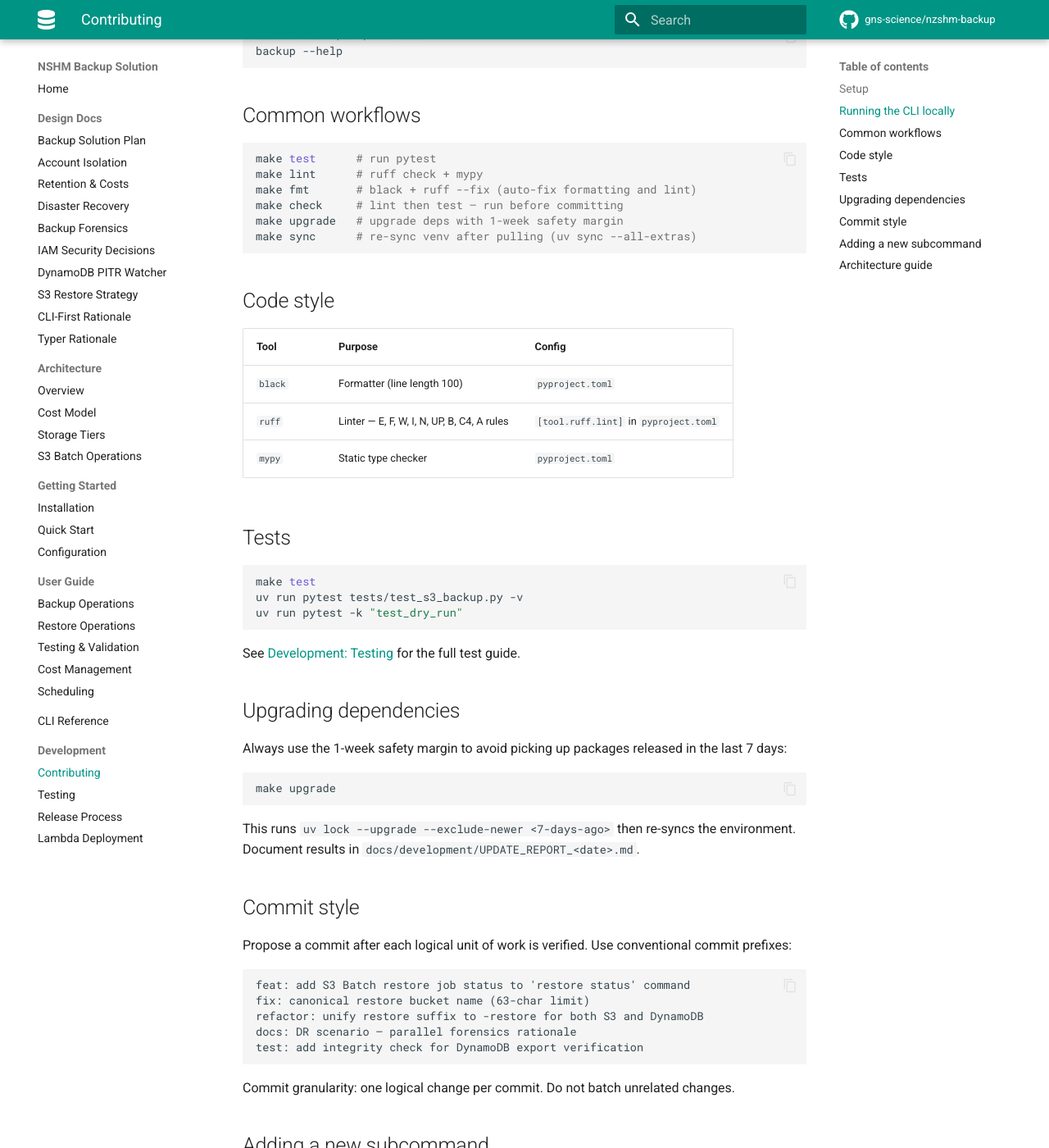
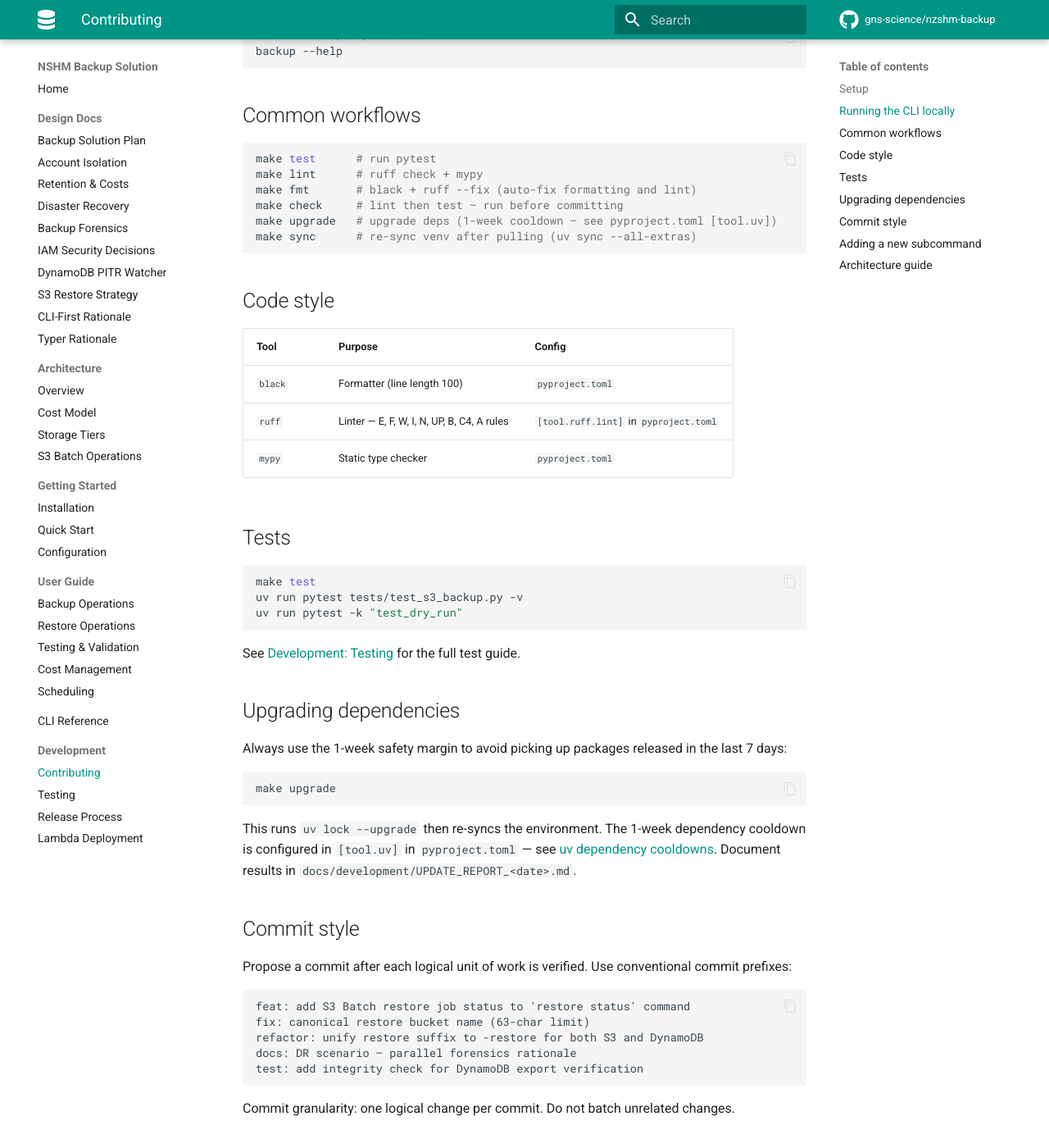
Before and after one commit to GNS-Science/aws-snapshot, an MkDocs documentation site: the page built from docs/development/contributing.md, in a window 1280 px wide and 1400 px high, scrolled down 627 px. Shown: the whole window at 82% size. Built offline with MkDocs 1.6.1 and Material for MkDocs 9.7.7, drawn with Linux system fonts in a browser that asks for light colours; comment, search, counter and statistics services are not loaded; the version menu is left out.

Commit message:
chore: centralise uv exclude-newer cooldown in pyproject.toml
Add [tool.uv] exclude-newer = "1 week" so the 1-week dependency cooldown
is declared once in config rather than computed at make-time. Simplify
Makefile upgrade target accordingly and update contributing docs.

````diff
--- a/docs/development/contributing.md
+++ b/docs/development/contributing.md
@@ -35,7 +35,7 @@
 make lint      # ruff check + mypy
 make fmt       # black + ruff --fix (auto-fix formatting and lint)
 make check     # lint then test — run before committing
-make upgrade   # upgrade deps with 1-week safety margin
+make upgrade   # upgrade deps (1-week cooldown — see pyproject.toml [tool.uv])
 make sync      # re-sync venv after pulling (uv sync --all-extras)
 ```
 
@@ -65,7 +65,7 @@
 make upgrade
 ```
 
-This runs `uv lock --upgrade --exclude-newer <7-days-ago>` then re-syncs the environment. Document results in `docs/development/UPDATE_REPORT_<date>.md`.
+This runs `uv lock --upgrade` then re-syncs the environment. The 1-week dependency cooldown is configured in `[tool.uv]` in `pyproject.toml` — see [uv dependency cooldowns](https://docs.astral.sh/uv/concepts/resolution/#dependency-cooldowns). Document results in `docs/development/UPDATE_REPORT_<date>.md`.
 
 ## Commit style
 
--- a/pyproject.toml
+++ b/pyproject.toml
@@ -66,6 +66,9 @@
 warn_unused_configs = true
 ignore_missing_imports = true
 
+[tool.uv]
+exclude-newer = "1 week"
+
 [tool.pytest.ini_options]
 testpaths = ["tests"]
 python_files = "test_*.py"
````
Also changed, not shown: 1 other file.
